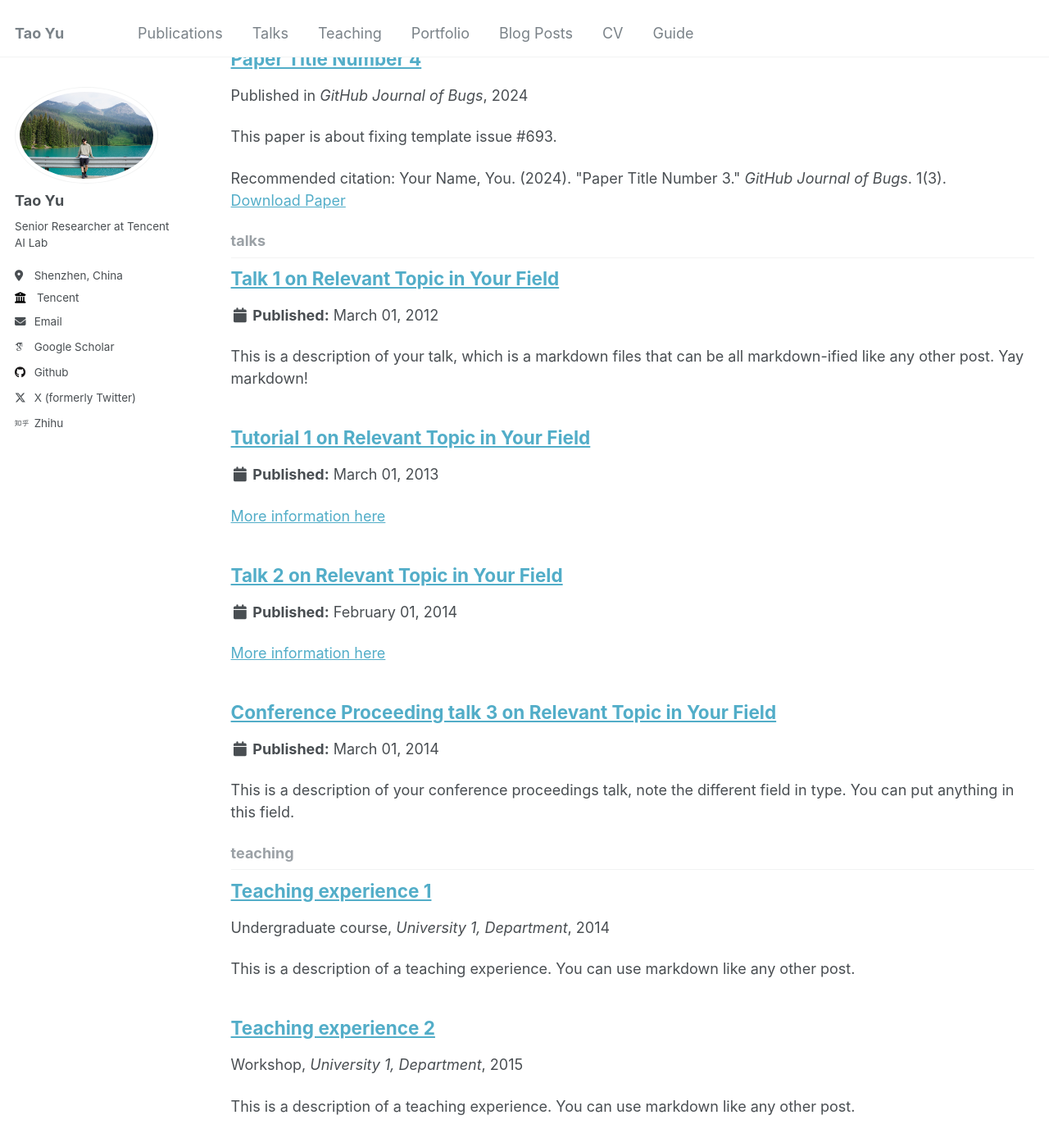
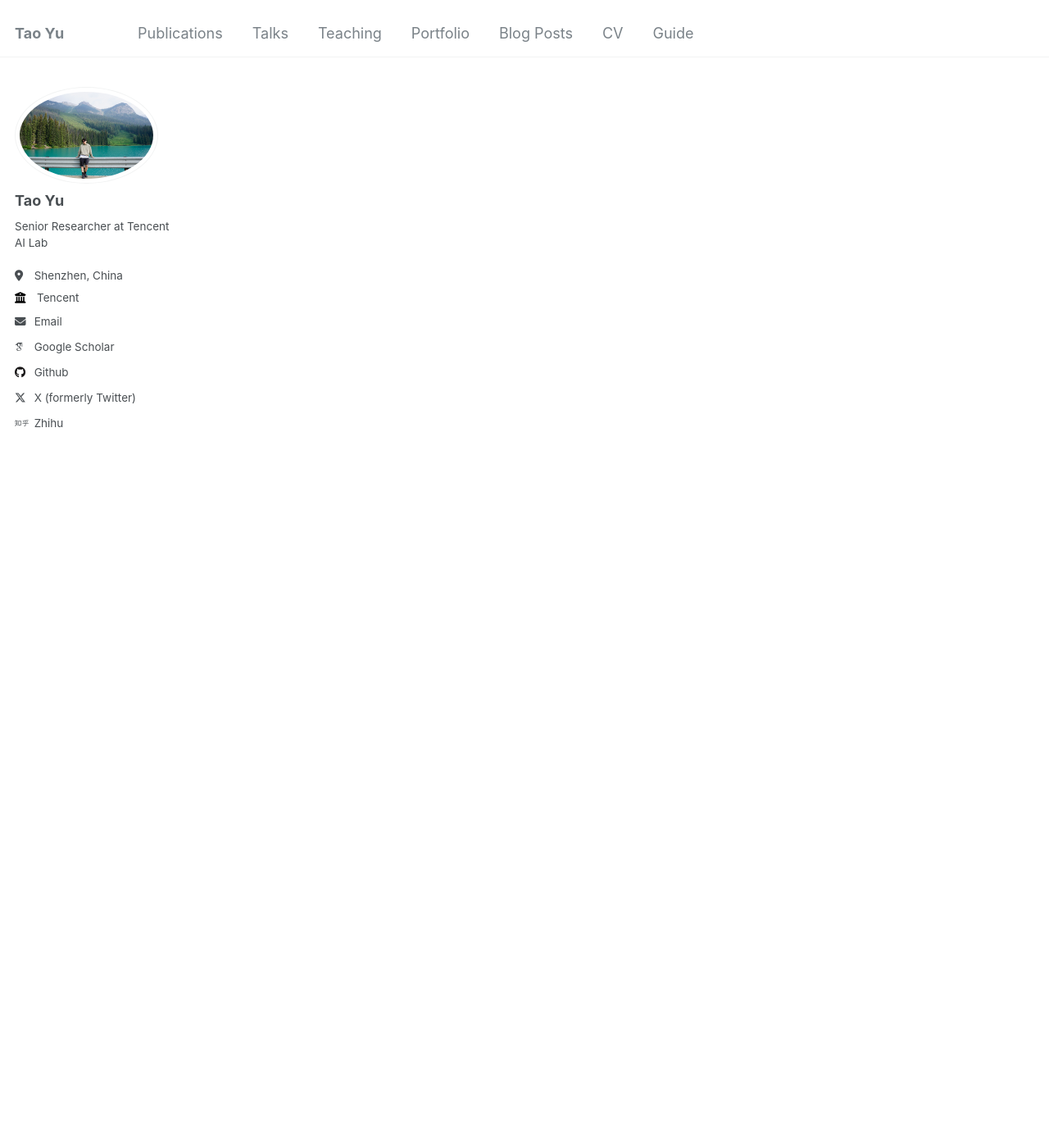
Before and after one commit to geekyutao/geekyutao.github.io, a Jekyll site: the page built from _pages/collection-archive.html, in a window 1280 px wide and 1400 px high, scrolled down 1837 px. Shown: the whole window at 82% size. Built offline with Jekyll 4.4.1, drawn with Linux system fonts in a browser that asks for light colours; some web fonts are replaced; some of the changed lines change nothing that is shown; some of the changed text lies outside the part shown.

Commit message:
initialize

```diff
--- a/_config.yml
+++ b/_config.yml
@@ -203,16 +203,16 @@ kramdown:
 # Collections
 collections:
   teaching:
-    output: true
+    output: false
     permalink: /:collection/:path/
   publications:
     output: true
     permalink: /:collection/:path/
   portfolio:
-    output: true
+    output: false
     permalink: /:collection/:path/
   talks:
-    output: true
+    output: false
     permalink: /:collection/:path/
 
 
```
